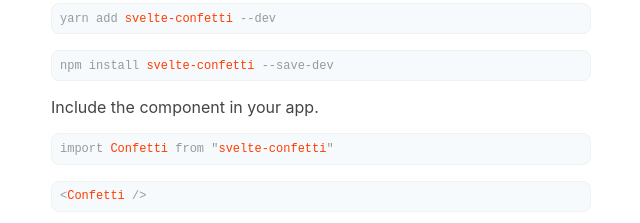
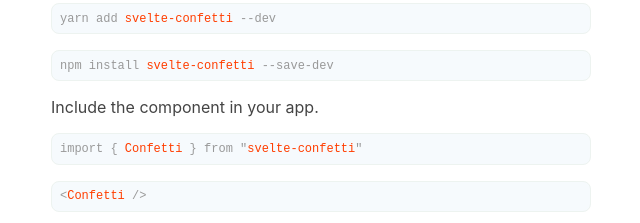
Before and after one commit to Mitcheljager/svelte-confetti, a SvelteKit app: page / in a window 1280 px wide. Shown: the part 960-1183 px from the top of the page, without its empty margins (319-959 px from the left). Built offline with nearby package versions, Linux system fonts and the light colour scheme.

Commit message:
docs: Update installation instructions

```diff
--- a/src/routes/+page.svelte
+++ b/src/routes/+page.svelte
@@ -187,7 +187,7 @@
 		<p>Include the component in your app.</p>
 
 		<code class="well">
-			import <mark>Confetti</mark> from "<mark>svelte-confetti</mark>"
+			import &#123; <mark>Confetti</mark> &#125; from "<mark>svelte-confetti</mark>"
 		</code>
 
 		<code class="well">
```
Also changed, not shown: 1 other file (tests, documents, lock files or other folders).
